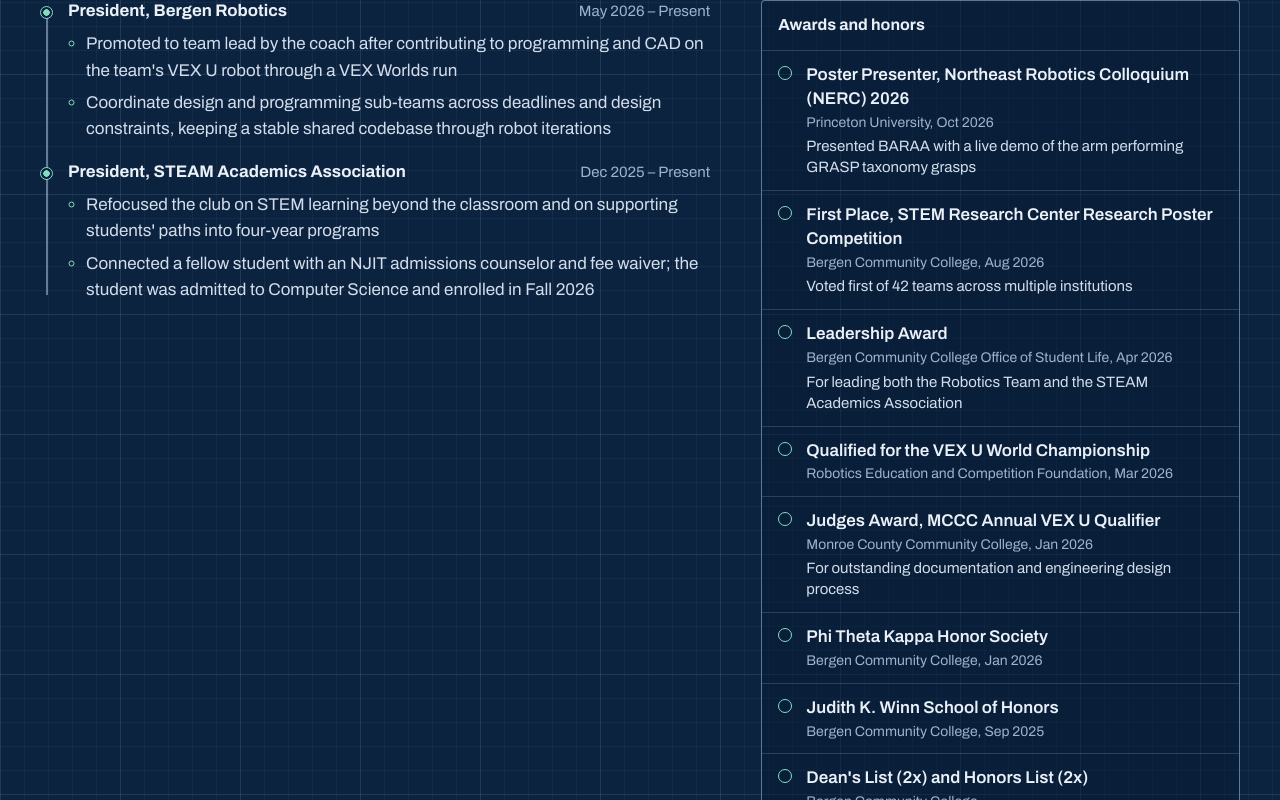
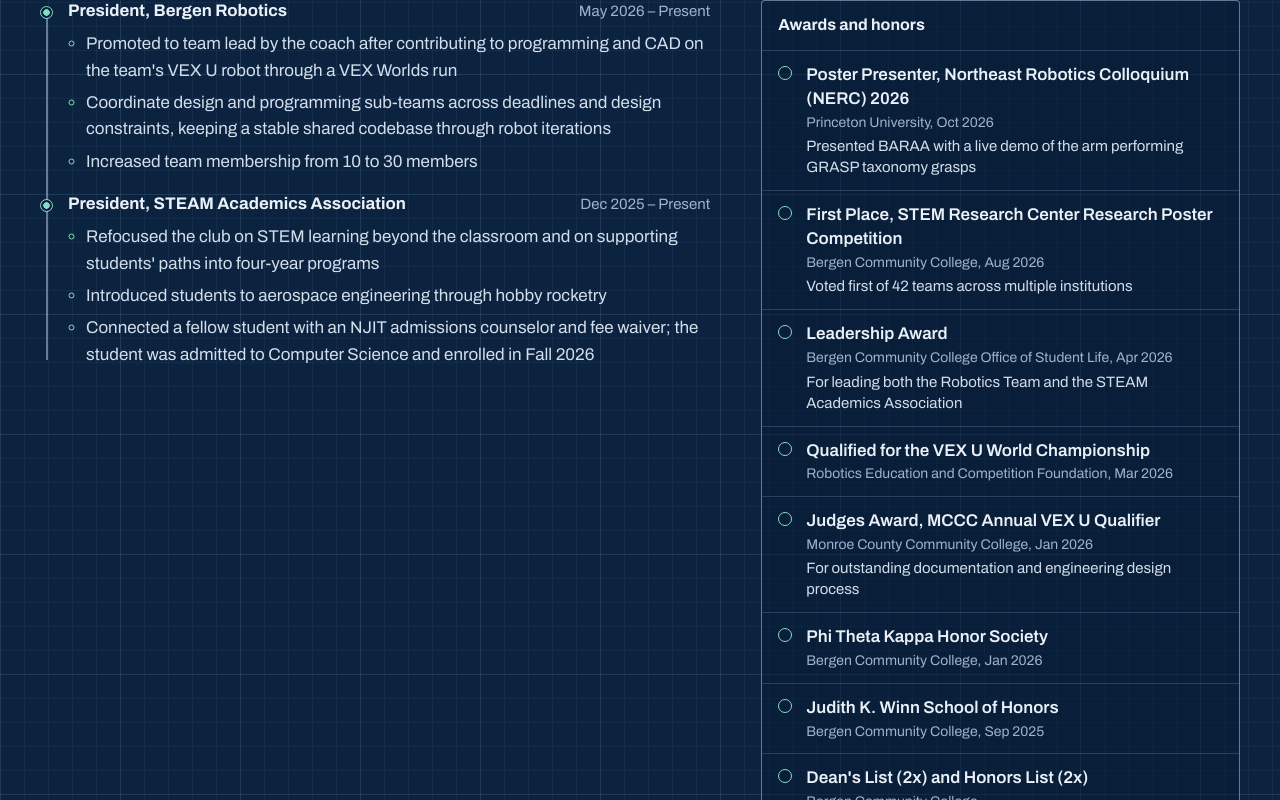
Before and after one commit to trydell29/Mechanical-Design-Portfolio-Tyler-Rydell, a React (Vite) app: page / in a window 1280 px wide. Shown: the part 7966-8766 px from the top of the page. Built offline with nearby package versions, Linux system fonts and the light colour scheme.

Commit message:
Leadership: membership growth and hobby rocketry
Co-Authored-By: Claude Opus 5.5 <noreply@anthropic.com>
Claude-Session: https://claude.ai/code/session_01UJoAhQq26ZiJCAmbM4omh7

```diff
--- a/src/content.js
+++ b/src/content.js
@@ -100,6 +100,7 @@ export const leadership = [
     bullets: [
       "Promoted to team lead by the coach after contributing to programming and CAD on the team's VEX U robot through a VEX Worlds run",
       "Coordinate design and programming sub-teams across deadlines and design constraints, keeping a stable shared codebase through robot iterations",
+      "Increased team membership from 10 to 30 members",
     ],
   },
   {
@@ -107,6 +108,7 @@ export const leadership = [
     dates: "Dec 2025 – Present",
     bullets: [
       "Refocused the club on STEM learning beyond the classroom and on supporting students' paths into four-year programs",
+      "Introduced students to aerospace engineering through hobby rocketry",
       "Connected a fellow student with an NJIT admissions counselor and fee waiver; the student was admitted to Computer Science and enrolled in Fall 2026",
     ],
   },
```
